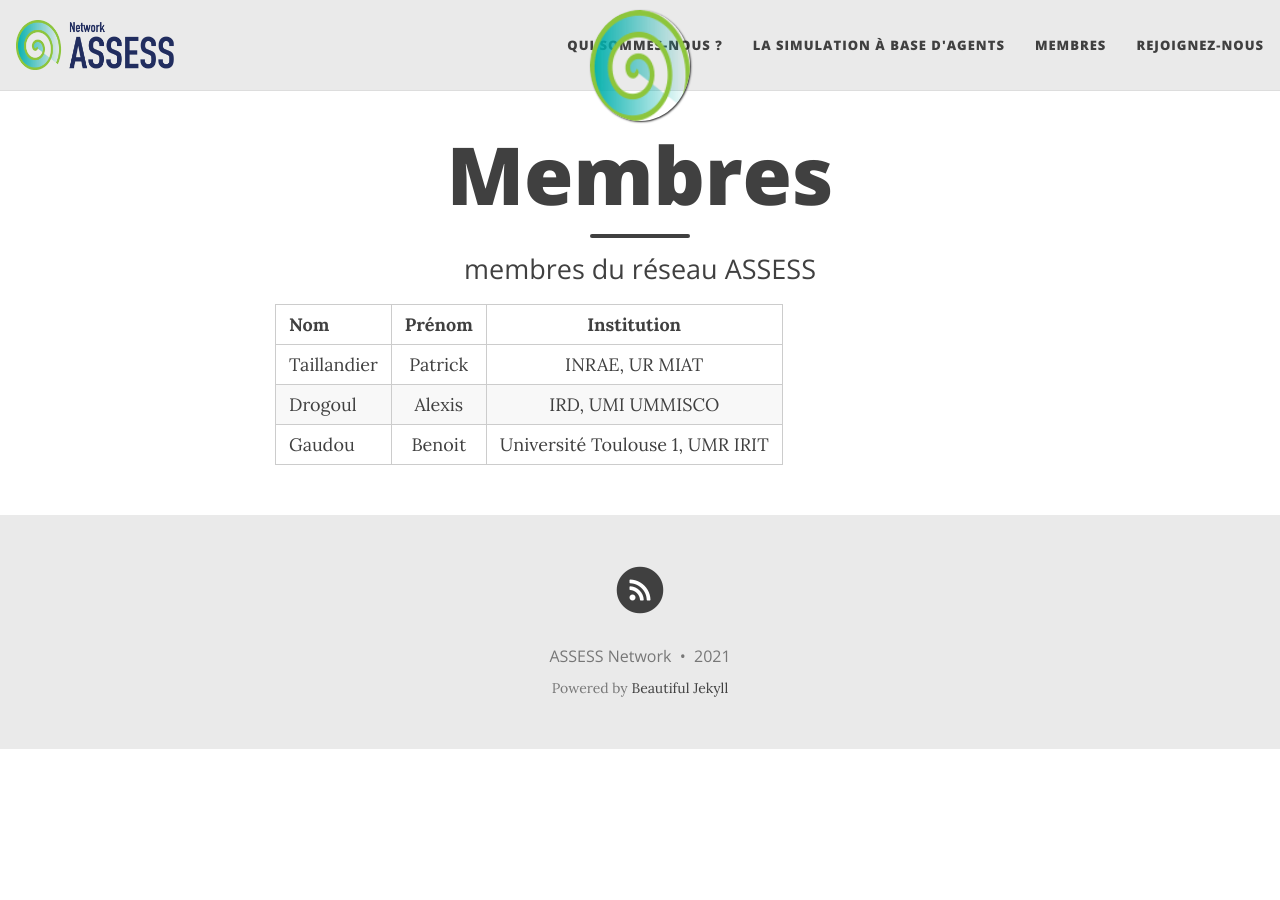
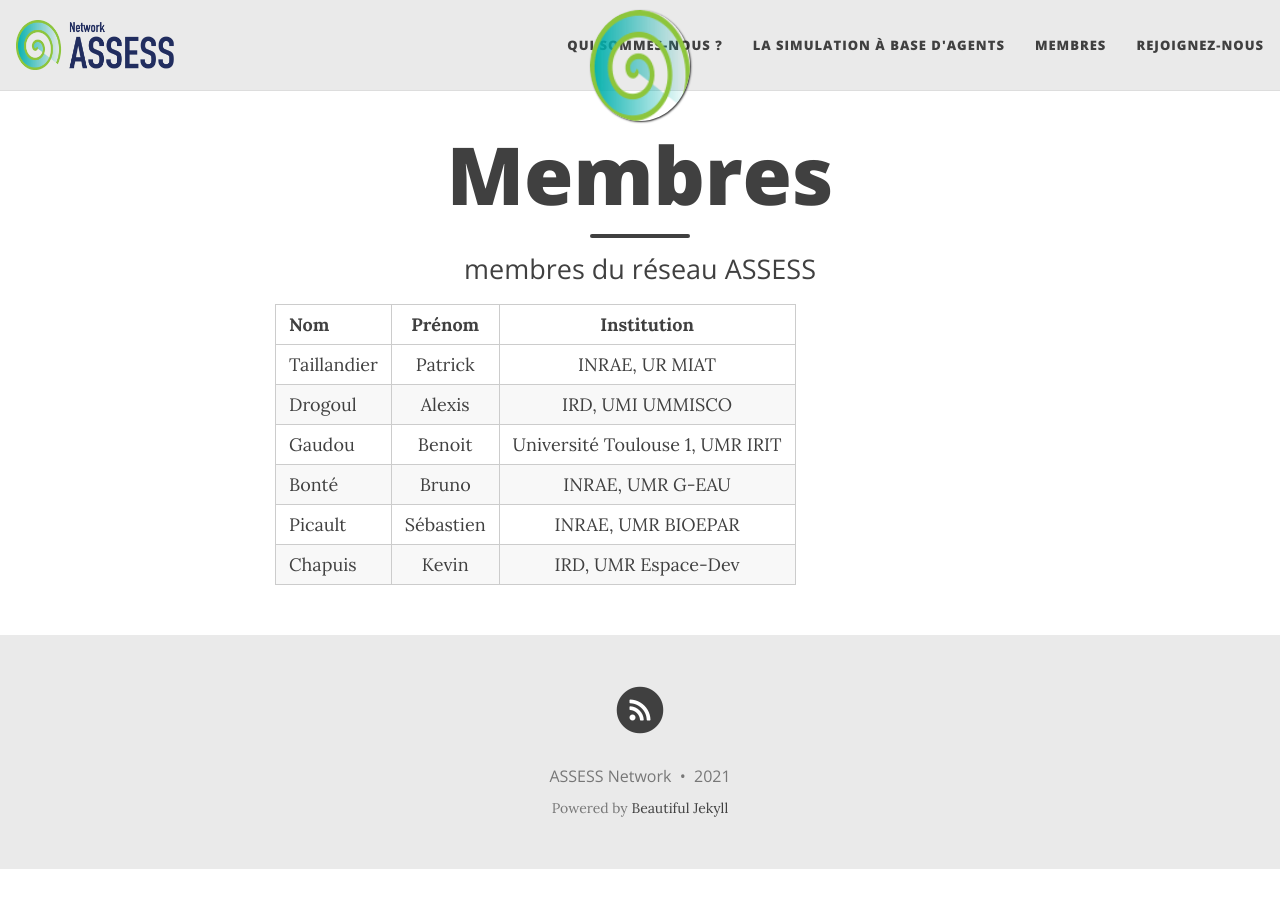
Before and after one commit to spicault/ASSESS-Network.github.io, a Jekyll site: the page built from membres.md, in a window 1280 px wide. Built offline with Jekyll 4.4.1, drawn with Linux system fonts in a browser that asks for light colours; nearby versions of some CDN libraries.

Commit message:
Update membres.md

```diff
--- a/membres.md
+++ b/membres.md
@@ -9,3 +9,6 @@ subtitle: membres du réseau ASSESS
 | Taillandier       |     Patrick     |        INRAE, UR MIAT |
 | Drogoul     |   Alexis   |      IRD, UMI UMMISCO|
 | Gaudou        |     Benoit      |         Université Toulouse 1, UMR IRIT |
+| Bonté        |     Bruno      |         INRAE, UMR G-EAU |
+| Picault        |     Sébastien      |         INRAE, UMR BIOEPAR |
+| Chapuis        |     Kevin      |         IRD, UMR Espace-Dev |
```
